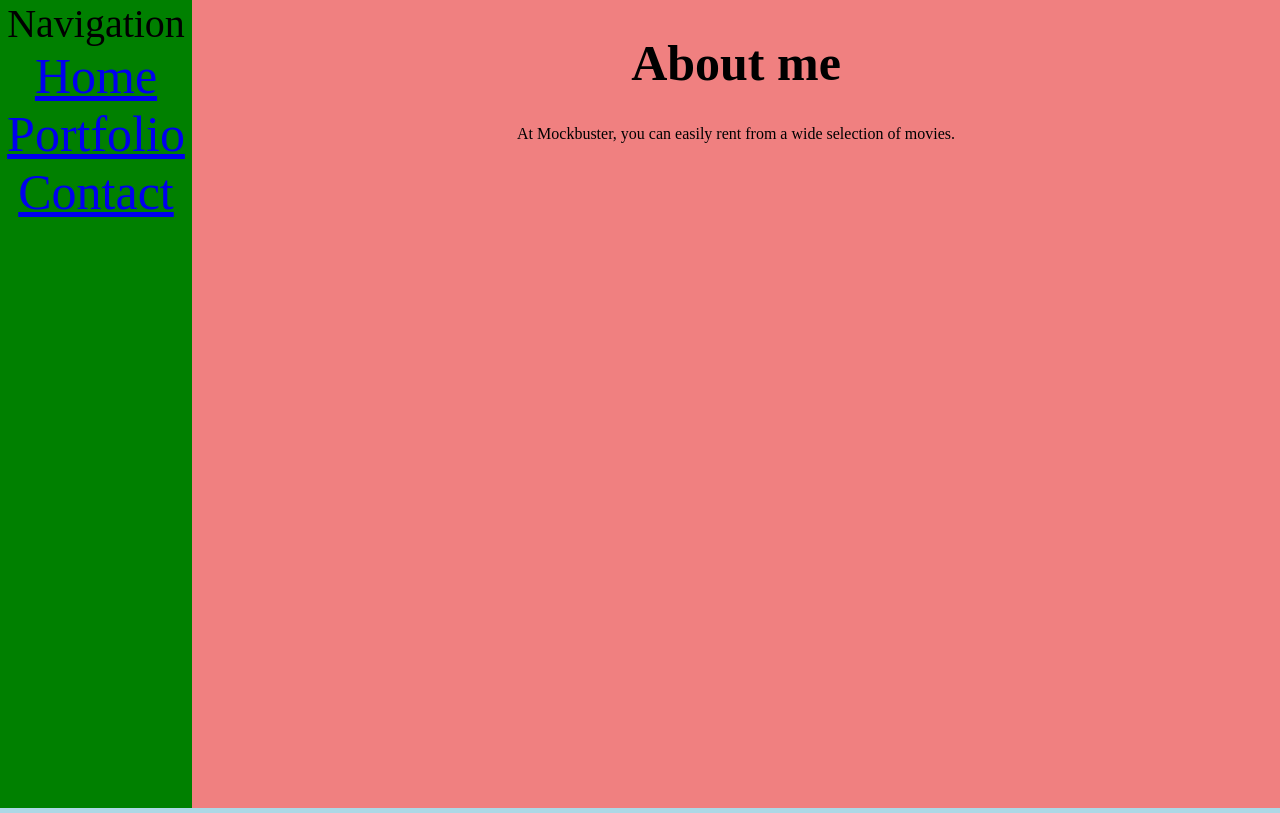
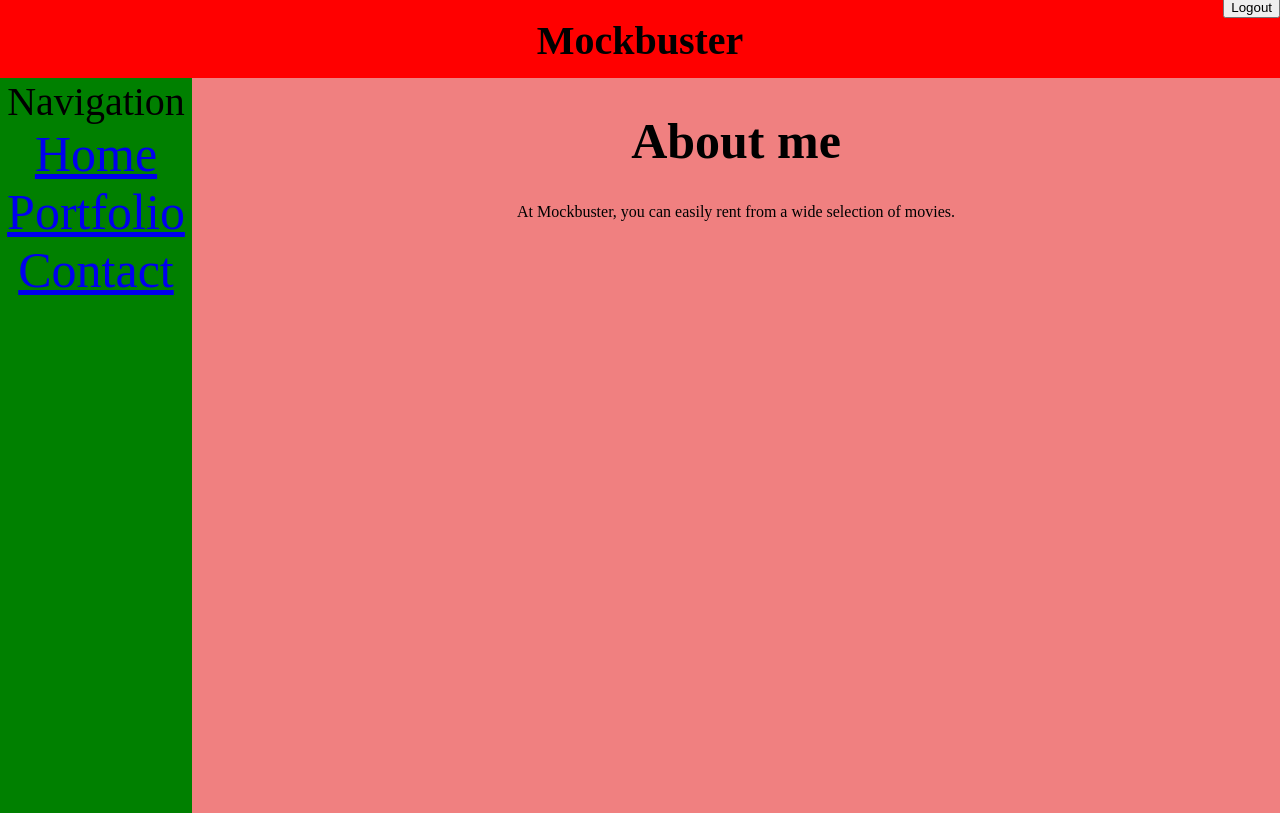
Before and after one commit to jamesfmontoya75/CSC-337-Group-Project, a website: page about.html in a window 1280 px wide. Drawn offline with Linux system fonts and the light colour scheme.

Commit message:
updated home and about pages

```diff
--- a/about.html
+++ b/about.html
@@ -4,24 +4,23 @@
         height: 100%;
     }
     body{
-        height: 100%;
+        height: 102%;
+        background-color: lightblue;
+        padding: 0px;
         margin: 0px;
-    }
-    #main_container{
-        height: 100%;
-        padding: none;
         position: relative;
+        top: -30px;
     }
     #navbar{
         text-align: center;
         width: 15%;
-        height: 101%;
+        height: 90%;
         background-color: green;
         float: left;
         }
     #content{
         text-align: center;
-        height: 101%;
+        height: 90%;
         background-color: lightcoral;
         width: 85%;
         float: left;
@@ -33,13 +32,37 @@
     #navhead{
         font-size: 40px;
     }
+    #headsection{
+            height: 10%;
+            font-size: 20px;
+            background-color: red;
+            text-align: center;
+            position: relative;
+            width: 100%;
+        }
+    #header{
+            text-align: center;
+            position:relative;
+            top: 25%;
+        }
+    #logoutButton{
+            text-align: right;
+            position:absolute;
+            right: 0%;
+        }
 </style>
 <html>
-    <div id="main_container">
     <body style="background-color: lightblue;">
+        <div id="headsection">
+            <form action="logout">
+                <input id="logoutButton" type="submit" value="Logout">
+            </form>
+            <h1 id= "header">Mockbuster</h1>
+        </div>
+
         <div id="navbar">
             <header id="navhead">Navigation</header>
-            <a class = "link" href="index.html">Home</a>
+            <a class = "link" href="/home">Home</a>
             <a class = "link" href="#">Portfolio</a>
             <a class = "link" href="#">Contact</a>
         </div>
@@ -47,6 +70,5 @@
             <h1 style="font-size: 50px;">About me</h1>
             <p>At Mockbuster, you can easily rent from a wide selection of movies.</p>
         </div>
-    </div>
     </body>
 </html>
```
Also changed, not shown: index.html (+30 -1 lines), login.js (+10 -0 lines), home_alone.png (added), kill_bill1.jpg (added), kill_bill1.png (added), night_before_xmas.png (added), sinners.png (added).
